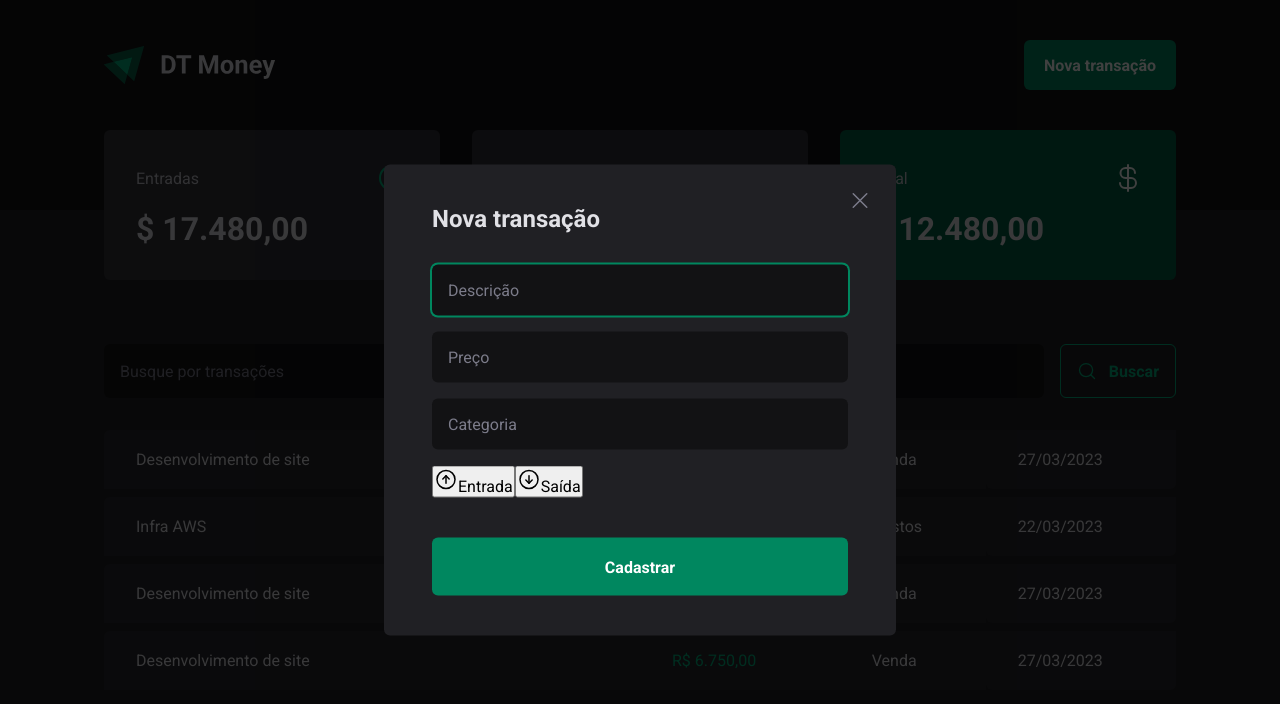
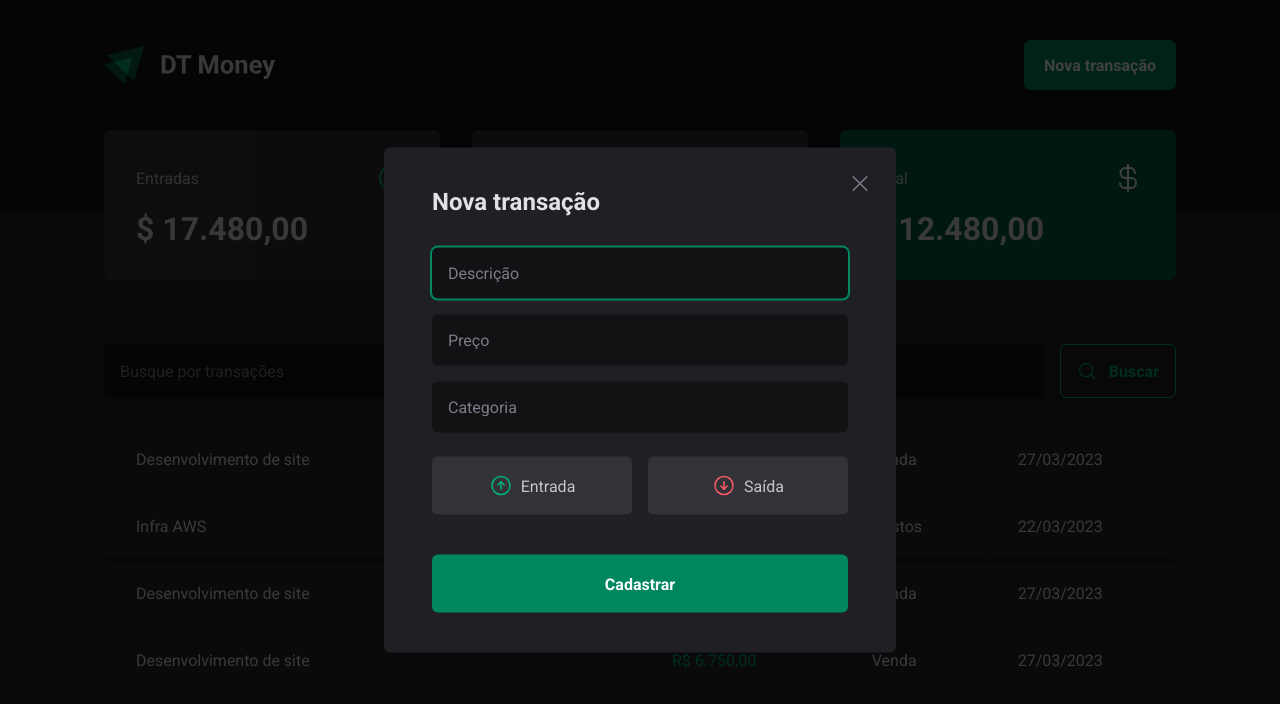
Before and after one commit to ViktorHugodev/dt-money, a React (Vite) app: page / in a window 1280 px wide. Both pictures are taken after a click on the button "Nova transação". Shown: the top 704 px of the page. Built offline with nearby package versions, Linux system fonts and the light colour scheme.

Commit message:
feat: radio group on income button

```diff
--- a/package.json
+++ b/package.json
@@ -10,6 +10,7 @@
   },
   "dependencies": {
     "@radix-ui/react-dialog": "^1.0.3",
+    "@radix-ui/react-radio-group": "^1.1.2",
     "phosphor-react": "^1.4.1",
     "react": "^18.2.0",
     "react-dom": "^18.2.0",
--- a/src/components/NewTransactionModal/index.tsx
+++ b/src/components/NewTransactionModal/index.tsx
@@ -1,5 +1,5 @@
 import * as Dialog from '@radix-ui/react-dialog'
-import { CloseButton, Content, Overlay } from './styles'
+import { CloseButton, Content, Overlay, TransactionButton, TransactionType } from './styles'
 import { ArrowCircleUp,ArrowCircleDown, X } from 'phosphor-react'
 export function NewTransactionModal() {
   return (
@@ -12,17 +12,17 @@ export function NewTransactionModal() {
           <input type="text" placeholder="Descrição" />
           <input type="number" placeholder="Preço" />
           <input type="text" placeholder="Categoria" />
-          <div>
-            <button>
-              <ArrowCircleUp size={24}/>
+          <TransactionType>
+            <TransactionButton variant="income" value="income">
+              <ArrowCircleUp size={24} />
               Entrada
-            </button>
+            </TransactionButton>
 
-            <button>
-            <ArrowCircleDown size={24}/>
+            <TransactionButton variant='outcome' value="outcome">
+            <ArrowCircleDown size={24} />
               Saída
-            </button>
-          </div>
+            </TransactionButton>
+          </TransactionType>
           <button type="submit">Cadastrar</button>
         </form>
         <CloseButton >
--- a/src/components/NewTransactionModal/styles.ts
+++ b/src/components/NewTransactionModal/styles.ts
@@ -1,6 +1,6 @@
-import styled from 'styled-components'
+import styled, { css } from 'styled-components'
 import * as Dialog from '@radix-ui/react-dialog'
-
+import * as RadioGroup from '@radix-ui/react-radio-group';
 export const Overlay = styled(Dialog.Overlay)`
   position: fixed;
   width: 100vw;
@@ -60,5 +60,47 @@ export const CloseButton = styled(Dialog.Close)`
   right: 1.5rem;
   position: absolute;
   line-height: 0;
-  color: ${props => props.theme['gray-500']}
+  color: ${props => props.theme['gray-500']};
 `
+interface TransactionTypeProps {
+  variant: 'income' | 'outcome'
+}
+export const TransactionType = styled(RadioGroup.Root)`
+  display: grid;
+  grid-template-columns: repeat(2, 1fr);
+  gap:1rem;
+  margin-top: 0.5rem;
+
+`
+
+export const TransactionButton = styled(RadioGroup.Item)<TransactionTypeProps>`
+height: 58px;
+    padding: 0 1rem;
+    background-color: ${props => props.theme['gray-700']};
+    border-radius: 6px;
+    color: ${props => props.theme['gray-300']};
+    display: flex;
+    align-items: center;
+    justify-content: center;
+    gap: 0.5rem;
+    border:0;
+
+    svg {
+      color: ${props => props.variant === 'income' ?
+      props.theme['green-300']: props.theme['red-300']
+      };
+    }
+    &[data-state="unchecked"]{
+      background-color: ${props => props.theme['gray-600']};
+    }
+
+    &[data-state="checked"] {
+      color:${props => props.theme.white};
+      background-color: ${props => props.variant === 'income' ? props.theme['green-700'] : props.theme['red-700'] };
+
+      svg {
+        color: ${props => props.theme.white};
+      }
+    }
+
+`
```
Also changed, not shown: 1 other file (tests, documents, lock files or other folders).
